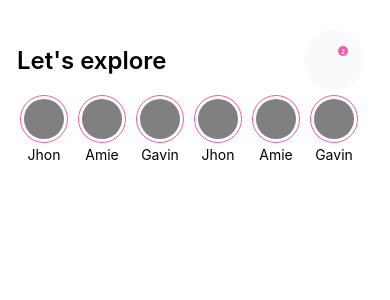
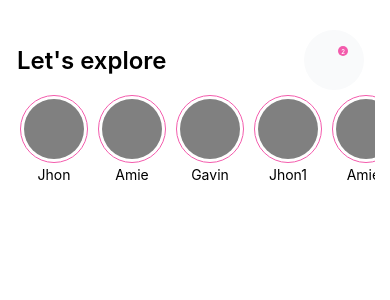
Before and after one commit to zhuodp/SocialMediaApp, a React Native app: screen / in a window 390 px wide. Shown: the top 300 px of the page. Built offline with nearby package versions, Linux system fonts and the light colour scheme; some icons are missing.

Commit message:
ADD: paging list of user stories

```diff
--- a/App.tsx
+++ b/App.tsx
@@ -37,23 +37,44 @@ const App = () => {
       id: 3,
     },
     {
-      firstName: 'Jhon',
+      firstName: 'Jhon1',
       id: 4,
     },
     {
-      firstName: 'Amie',
+      firstName: 'Amie1',
       id: 5,
     },
     {
-      firstName: 'Gavin',
+      firstName: 'Gavin1',
       id: 6,
+    },
+    {
+      firstName: 'Gavin2',
+      id: 7,
+    },
+    {
+      firstName: 'Gavin3',
+      id: 8,
+    },
+    {
+      firstName: 'Gavin4',
+      id: 9,
     },
   ];
 
   const pageSize = 4;
   const [pageNumber, setPageNumber] = useState(1);
   const [isLoading, setIsLoading] = useState(false);
-  const [renderData, setRenderData] = useState([]);
+  const [renderData, setRenderData] = useState(data.slice(0, pageSize));
+
+  const pagination = (data, pageNumber, pageSize) => {
+    let startIndex = (pageNumber - 1) * pageSize;
+    if (startIndex > data.length) {
+      return [];
+    }
+    setPageNumber(pageNumber);
+    return data.slice(startIndex, startIndex + pageSize);
+  };
 
   return (
     <SafeAreaView>
@@ -69,9 +90,21 @@ const App = () => {
         </View>
         <View style={style.userStoryContainer}>
           <FlatList
+            onEndReachedThreshold={0.1}
+            keyExtractor={item => item.id.toString()}
+            onEndReached={() => {
+              if (!isLoading) {
+                setIsLoading(true);
+                setRenderData(prev => [
+                  ...prev,
+                  ...pagination(data, pageNumber + 1, pageSize),
+                ]);
+                setIsLoading(false);
+              }
+            }}
             showsHorizontalScrollIndicator={false}
             horizontal={true}
-            data={data}
+            data={renderData}
             renderItem={({item}) => {
               return <UserStory firstName={item.firstName} />;
             }}
--- a/assets/style/mian.js
+++ b/assets/style/mian.js
@@ -46,9 +46,9 @@ const style = StyleSheet.create({
     borderRadius: 50,
   },
   storyImage: {
-    height: 40,
-    width: 40,
-    borderRadius: 20,
+    height: 60,
+    width: 60,
+    borderRadius: 30,
     backgroundColor: 'grey',
   },
   storyName: {
```
